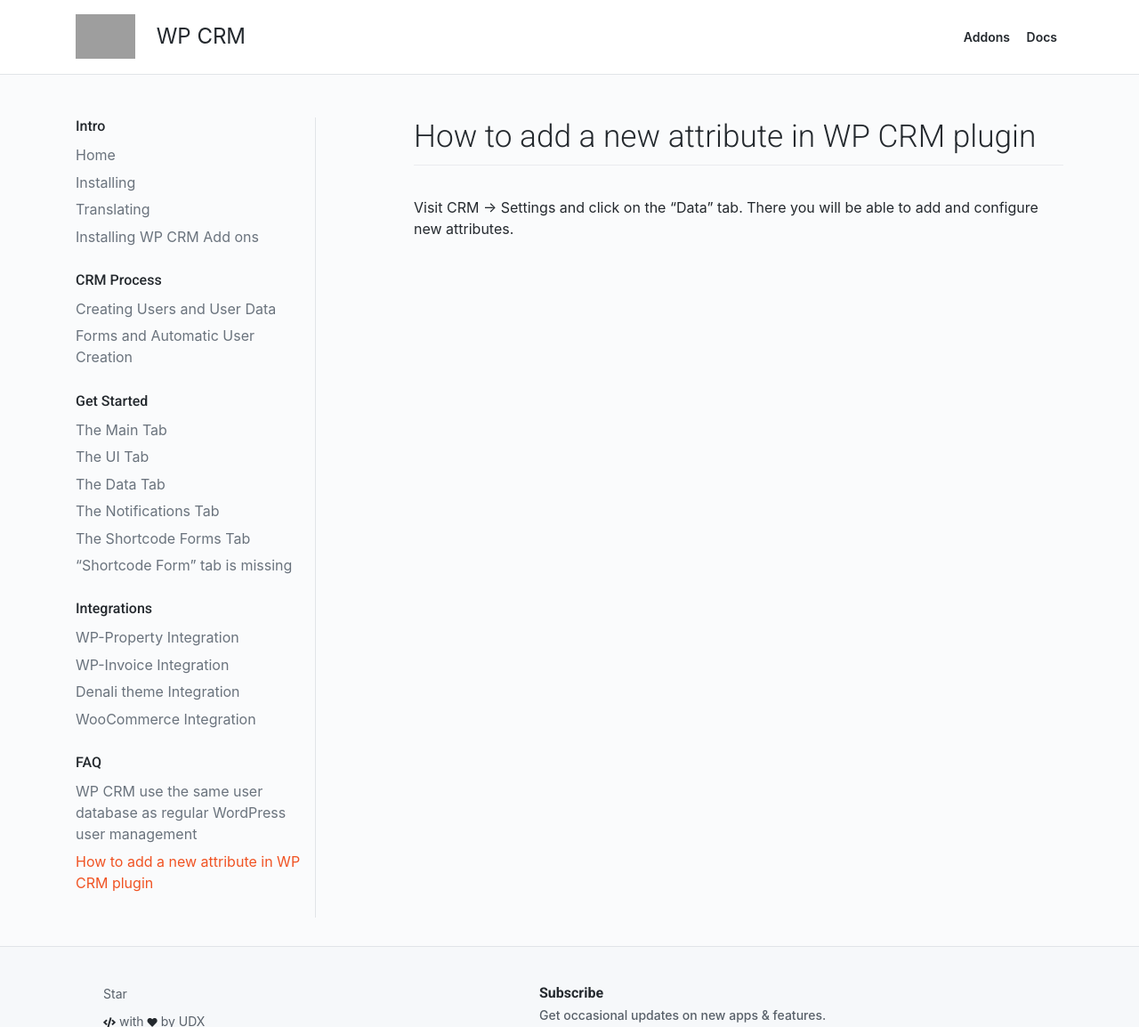
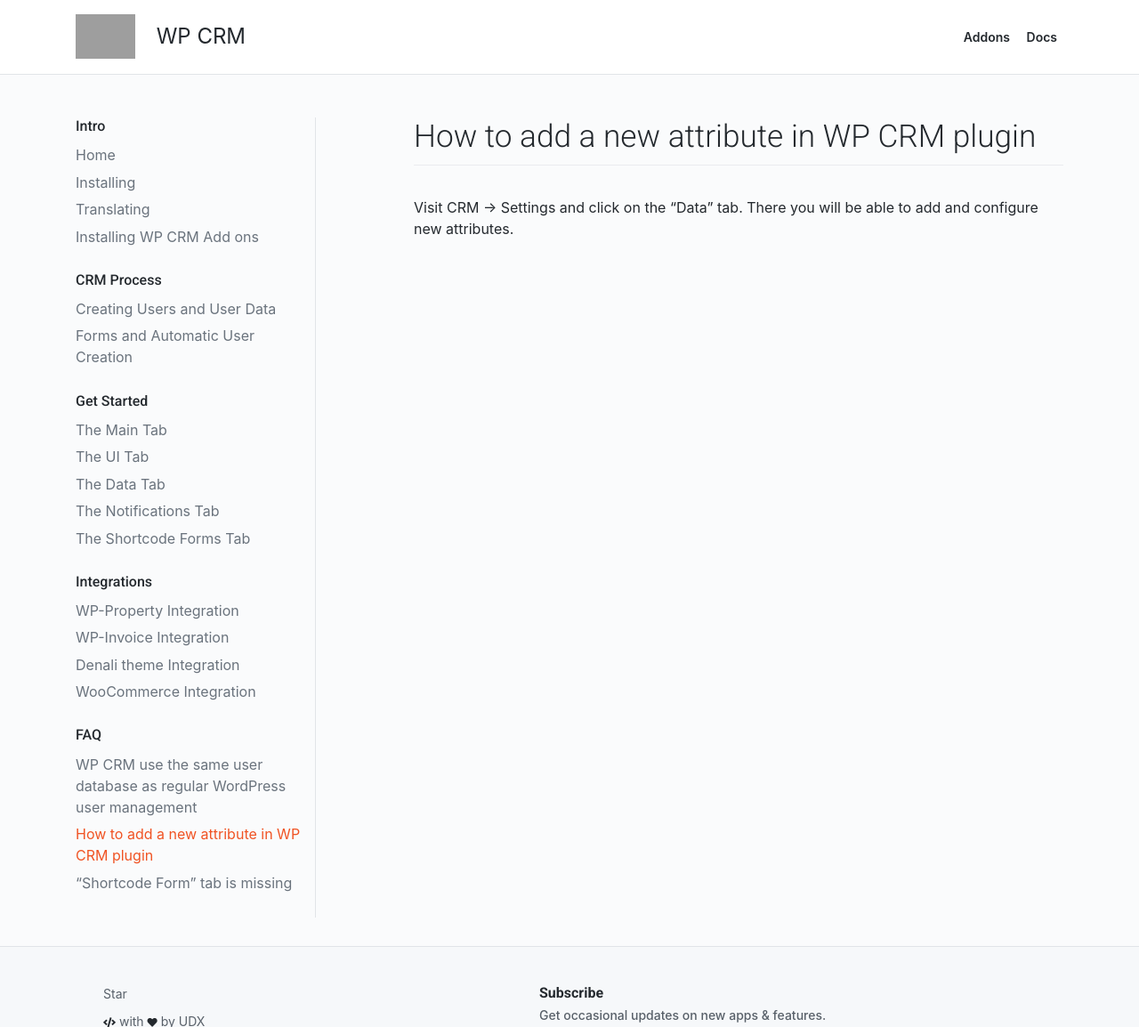
Before and after one commit to wp-crm/wp-crm.github.io, a Jekyll site: the page built from docs/how-to-add-a-new-attribute-in-wp-crm-plugin.md, in a window 1280 px wide, cut to the strip 0-1154 px from the top of the page. Shown: the whole strip at 89% size. Built offline with Jekyll 4.4.1, drawn with Linux system fonts in a browser that asks for light colours; nearby versions of some CDN libraries; comment, search, counter and statistics services are not loaded; some of the changed lines change nothing that is shown; grey boxes are pictures that could not be loaded.

Commit message:
Update docs.yml

```diff
--- a/_data/docs.yml
+++ b/_data/docs.yml
@@ -12,7 +12,6 @@
   - docs/wp-crm-settings-the-data-tab.md
   - docs/wp-crm-settings-the-notifications-tab.md
   - docs/wp-crm-settings-the-shortcode-forms-tab.md
-  - docs/shortcode-form_tab-is-missing.md
 Integrations:
   - docs/integrating-wp-crm-with-wp-property.md
   - docs/integrating-wp-crm-with-wp-invoice.md
@@ -21,3 +20,4 @@
 FAQ:
   - docs/wp-crm-use-the-same-user-database-as-regular-wordpress-user-management.md
   - docs/how-to-add-a-new-attribute-in-wp-crm-plugin.md
+  - docs/shortcode-form_tab-is-missing.md
```
